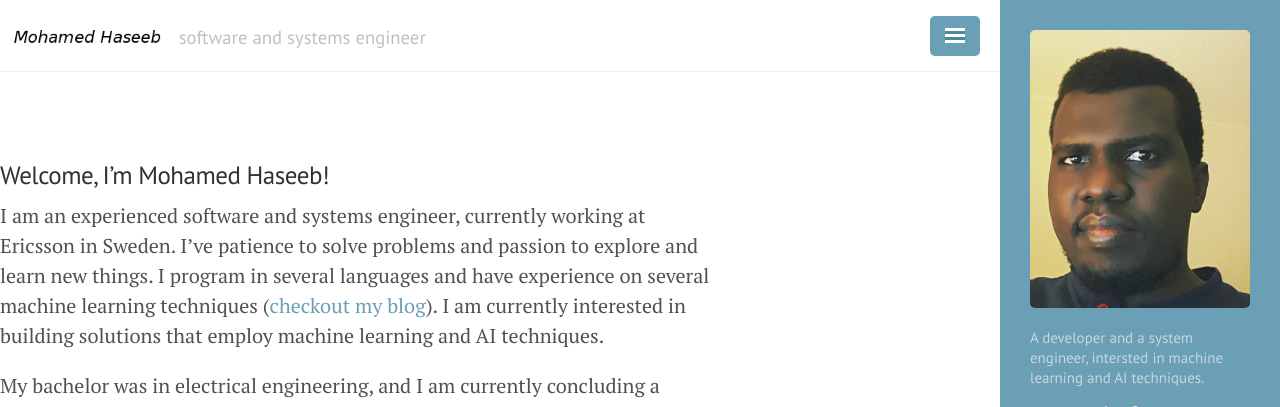
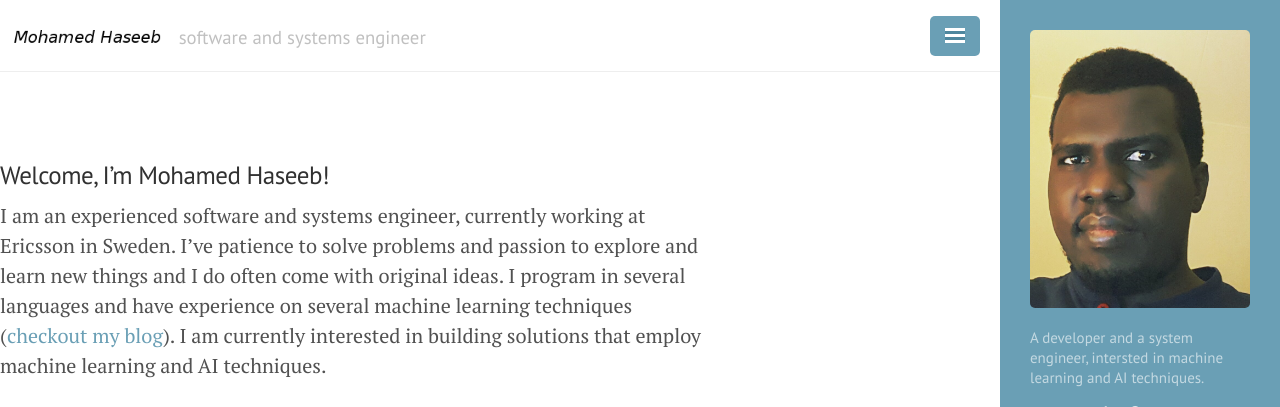
Before and after one commit to mohaseeb/mohaseeb.github.io, a Jekyll site: the page built from index.md, in a window 1280 px wide and 997 px high, cut to the strip 0-407 px from the top of the window. Built offline with Jekyll 4.4.1, drawn with Linux system fonts in a browser that asks for light colours; nearby versions of some CDN libraries; comment, search, counter and statistics services are not loaded.

Commit message:
about update

```diff
--- a/index.md
+++ b/index.md
@@ -11,7 +11,7 @@ title: Home
 ### Welcome, I'm Mohamed Haseeb!
 
 I am an experienced software and systems engineer, currently working at Ericsson in Sweden. I've patience to solve problems and passion to explore
-and learn new things. I program in several languages and have experience on several machine learning techniques ([checkout my blog](blog/)). I am currently interested in building solutions that employ machine learning and AI
+and learn new things and I do often come with original ideas. I program in several languages and have experience on several machine learning techniques ([checkout my blog](blog/)). I am currently interested in building solutions that employ machine learning and AI
 techniques.
 
 My bachelor was in electrical engineering, and I am currently concluding a master in machine learning at KTH (Royal Institute of Technology) of Sweden.
```
